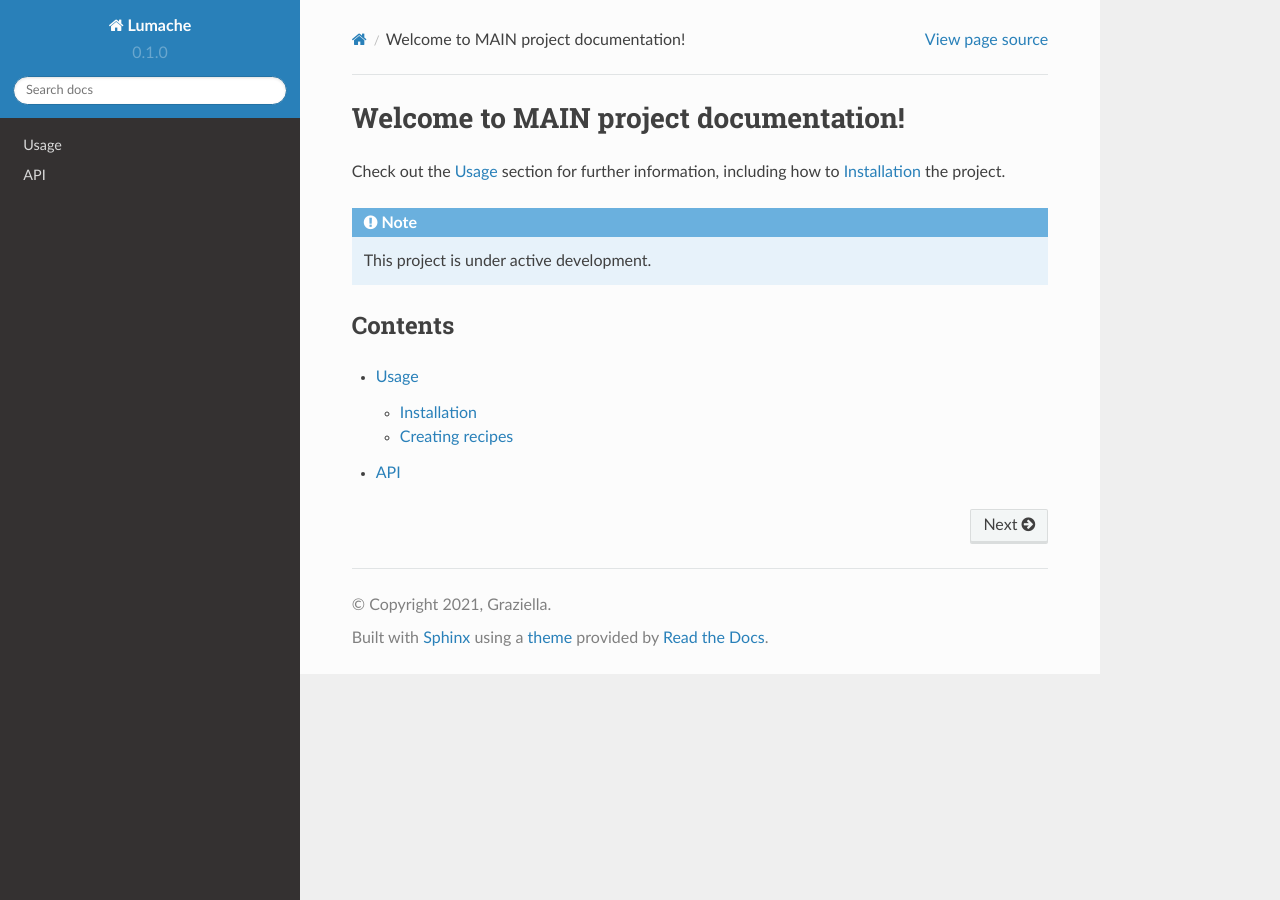
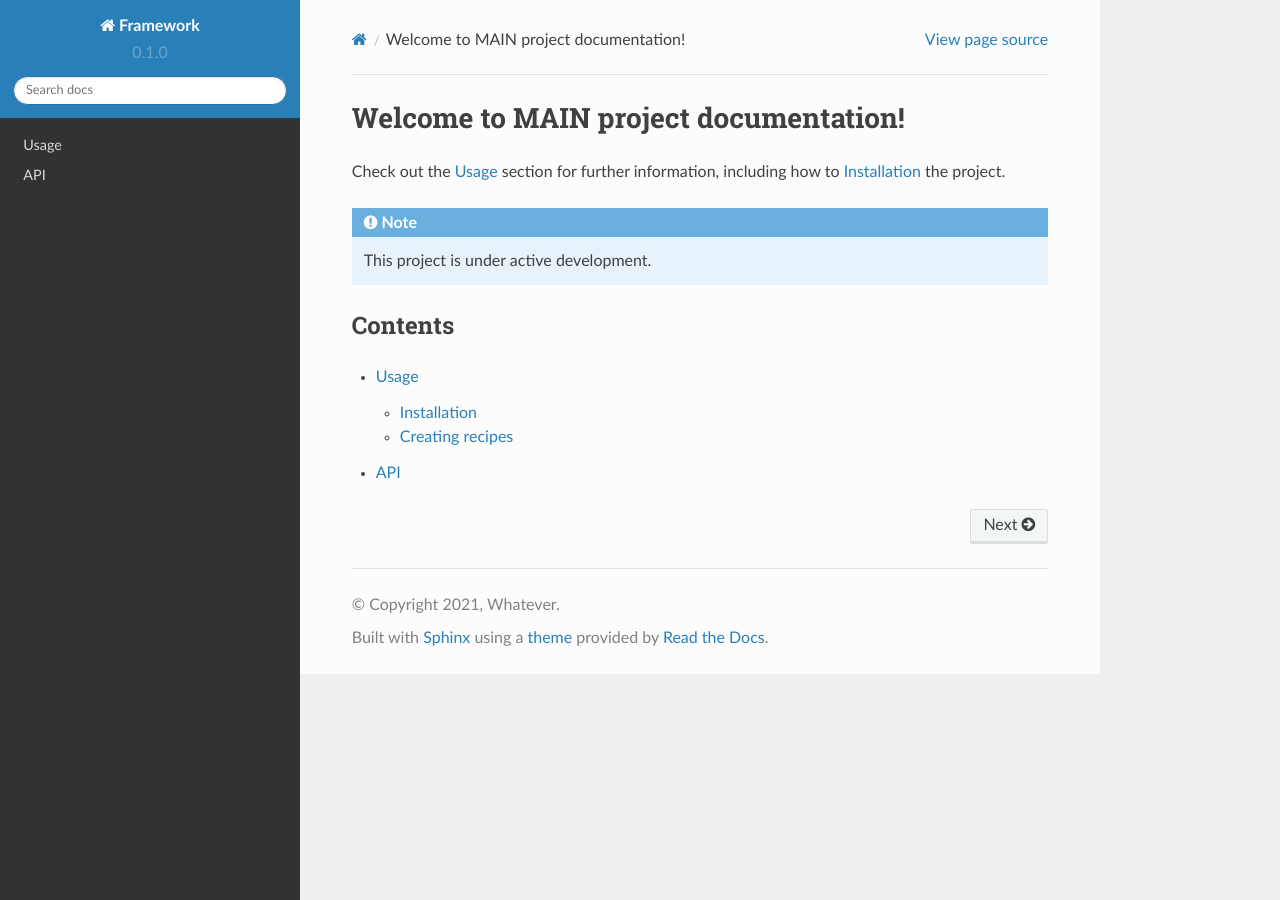
Before and after one commit to matejmatuska/readthedocs-experiment-project, a Sphinx documentation site: the page built from docs/source/index.rst, in a window 1280 px wide. Built offline with Sphinx 7.4.7 and the Read the Docs theme 2.0.0, drawn with Linux system fonts in a browser that asks for light colours.

Commit message:
change project name

```diff
--- a/docs/source/conf.py
+++ b/docs/source/conf.py
@@ -2,9 +2,9 @@
 
 # -- Project information
 
-project = 'Lumache'
-copyright = '2021, Graziella'
-author = 'Graziella'
+project = 'Framework'
+copyright = '2021, Whatever'
+author = 'Whatever'
 
 release = '0.1'
 version = '0.1.0'
```
